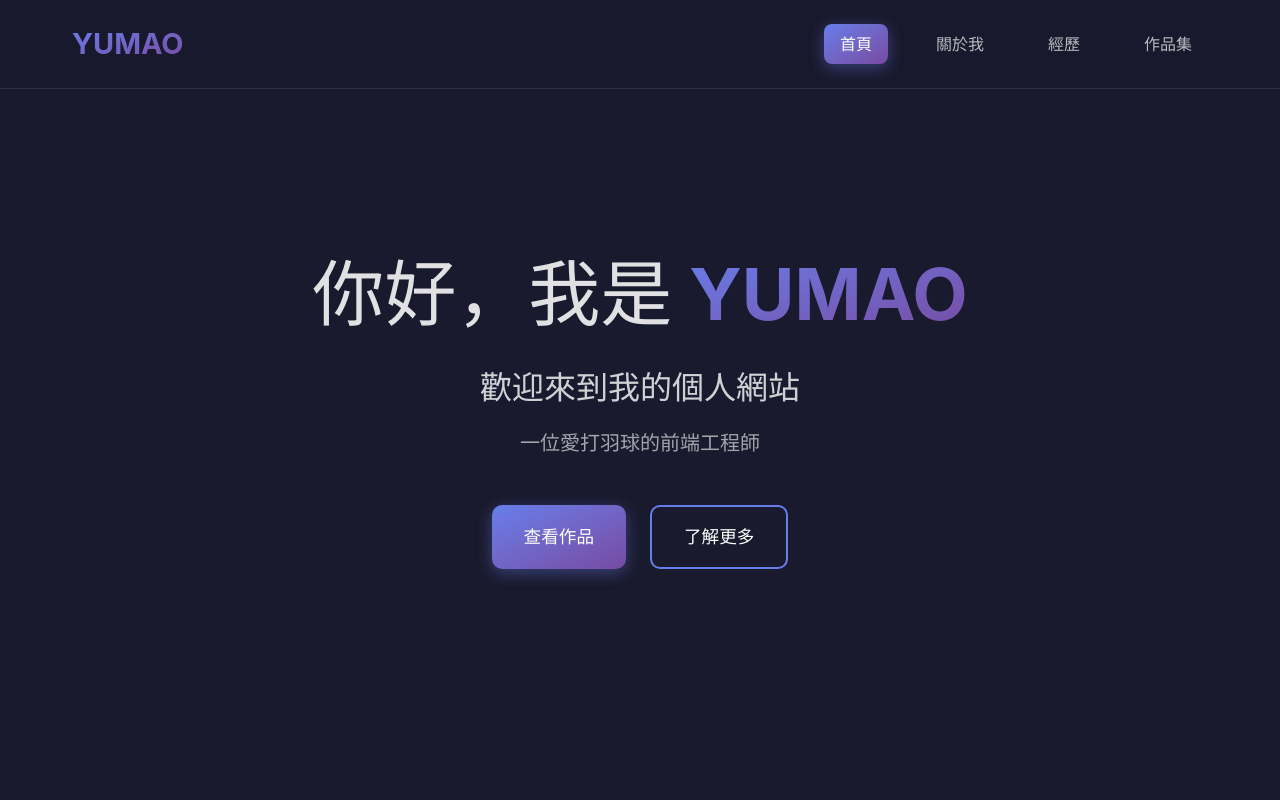
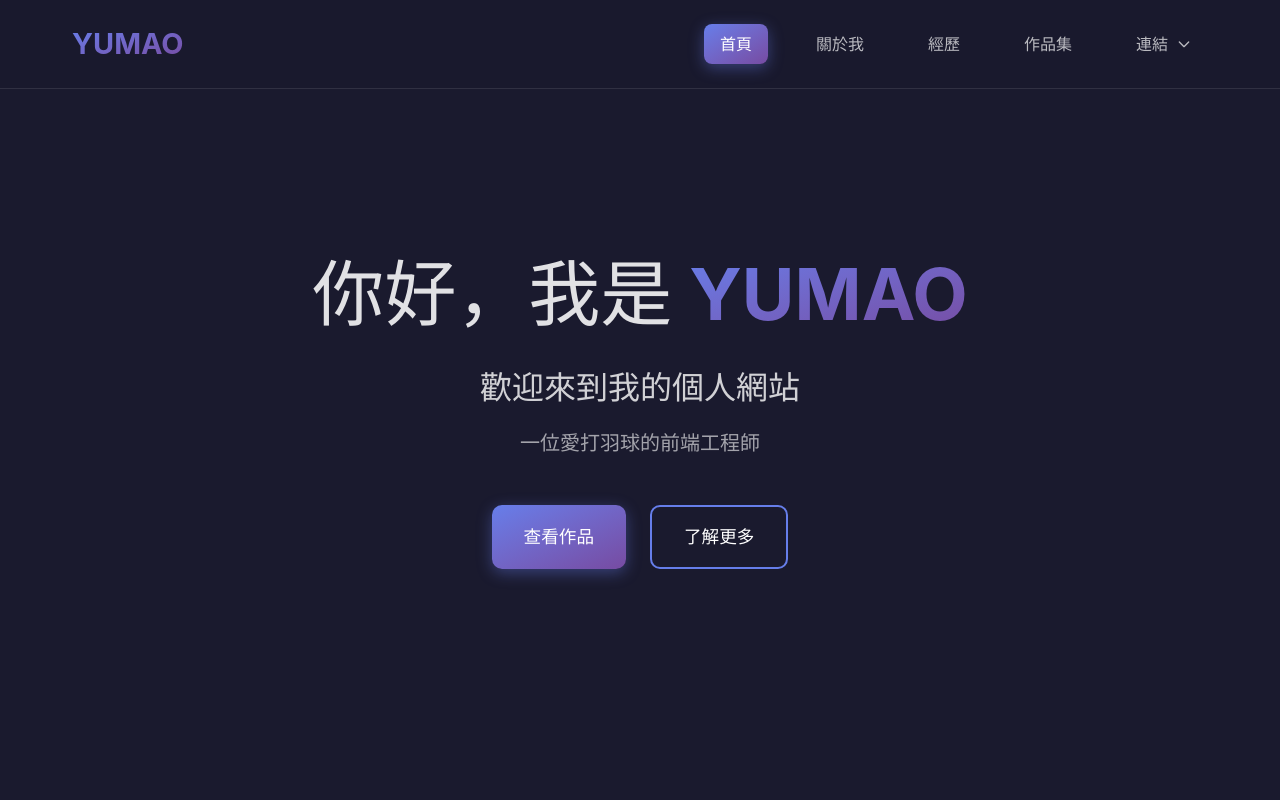
Before and after one commit to nkustyumao/yumao, a React (Vite) app: page / in a window 1280 px wide. Shown: the top 800 px of the page. Built offline with nearby package versions, Linux system fonts and the light colour scheme.

Commit message:
新增下拉選單功能於Header組件，並更新Portfolio組件中的專案描述內容。

```diff
--- a/src/components/Header.tsx
+++ b/src/components/Header.tsx
@@ -1,9 +1,13 @@
+import { useState } from "react";
+
 interface HeaderProps {
   activeSection: string;
   scrollToSection: (sectionId: string) => void;
 }
 
 const Header = ({ activeSection, scrollToSection }: HeaderProps) => {
+  const [isDropdownOpen, setIsDropdownOpen] = useState(false);
+
   return (
     <header className="fixed top-0 left-0 right-0 bg-[rgba(26,26,46,0.95)] backdrop-blur-[10px] border-b border-white/10 z-[1000]">
       <div className="max-w-[1200px] mx-auto py-6 px-8 flex justify-between items-center">
@@ -51,6 +55,84 @@
           >
             作品集
           </button>
+
+          {/* 下拉選單 */}
+          <div className="relative">
+            <button
+              className="py-2 px-4 border-0 text-base font-medium cursor-pointer transition-all duration-300 rounded-lg bg-transparent text-white/70 hover:text-white hover:bg-white/5 flex items-center gap-2"
+              onClick={() => setIsDropdownOpen(!isDropdownOpen)}
+              onBlur={() => setTimeout(() => setIsDropdownOpen(false), 200)}
+            >
+              連結
+              <svg
+                className={`w-4 h-4 transition-transform duration-300 ${isDropdownOpen ? 'rotate-180' : ''}`}
+                fill="none"
+                stroke="currentColor"
+                viewBox="0 0 24 24"
+              >
+                <path strokeLinecap="round" strokeLinejoin="round" strokeWidth={2} d="M19 9l-7 7-7-7" />
+              </svg>
+            </button>
+
+            {/* 下拉選單內容 */}
+            {isDropdownOpen && (
+              <div className="absolute top-full right-0 mt-2 w-48 bg-[rgba(26,26,46,0.98)] backdrop-blur-[10px] border border-white/10 rounded-lg shadow-[0_10px_30px_rgba(0,0,0,0.3)] overflow-hidden">
+                <a
+                  href="https://github.com/nkustyumao"
+                  target="_blank"
+                  rel="noopener noreferrer"
+                  className="flex items-center gap-3 px-4 py-3 text-white/70 hover:text-white hover:bg-white/5 transition-all duration-300 no-underline"
+                >
+                  <svg className="w-5 h-5" fill="currentColor" viewBox="0 0 24 24">
+                    <path d="M12 0c-6.626 0-12 5.373-12 12 0 5.302 3.438 9.8 8.207 11.387.599.111.793-.261.793-.577v-2.234c-3.338.726-4.033-1.416-4.033-1.416-.546-1.387-1.333-1.756-1.333-1.756-1.089-.745.083-.729.083-.729 1.205.084 1.839 1.237 1.839 1.237 1.07 1.834 2.807 1.304 3.492.997.107-.775.418-1.305.762-1.604-2.665-.305-5.467-1.334-5.467-5.931 0-1.311.469-2.381 1.236-3.221-.124-.303-.535-1.524.117-3.176 0 0 1.008-.322 3.301 1.23.957-.266 1.983-.399 3.003-.404 1.02.005 2.047.138 3.006.404 2.291-1.552 3.297-1.23 3.297-1.23.653 1.653.242 2.874.118 3.176.77.84 1.235 1.911 1.235 3.221 0 4.609-2.807 5.624-5.479 5.921.43.372.823 1.102.823 2.222v3.293c0 .319.192.694.801.576 4.765-1.589 8.199-6.086 8.199-11.386 0-6.627-5.373-12-12-12z"/>
+                  </svg>
+                  GitHub
+                </a>
+                <a
+                  href="https://www.linkedin.com/in/cheng-chieh-yu-369464270/"
+                  target="_blank"
+                  rel="noopener noreferrer"
+                  className="flex items-center gap-3 px-4 py-3 text-white/70 hover:text-white hover:bg-white/5 transition-all duration-300 no-underline"
+                >
+                  <svg className="w-5 h-5" fill="currentColor" viewBox="0 0 24 24">
+                    <path d="M20.447 20.452h-3.554v-5.569c0-1.328-.027-3.037-1.852-3.037-1.853 0-2.136 1.445-2.136 2.939v5.667H9.351V9h3.414v1.561h.046c.477-.9 1.637-1.85 3.37-1.85 3.601 0 4.267 2.37 4.267 5.455v6.286zM5.337 7.433c-1.144 0-2.063-.926-2.063-2.065 0-1.138.92-2.063 2.063-2.063 1.14 0 2.064.925 2.064 2.063 0 1.139-.925 2.065-2.064 2.065zm1.782 13.019H3.555V9h3.564v11.452zM22.225 0H1.771C.792 0 0 .774 0 1.729v20.542C0 23.227.792 24 1.771 24h20.451C23.2 24 24 23.227 24 22.271V1.729C24 .774 23.2 0 22.222 0h.003z"/>
+                  </svg>
+                  LinkedIn
+                </a>
+                <a
+                  href="https://www.youtube.com/@maomao99904"
+                  target="_blank"
+                  rel="noopener noreferrer"
+                  className="flex items-center gap-3 px-4 py-3 text-white/70 hover:text-white hover:bg-white/5 transition-all duration-300 no-underline"
+                >
+                  <svg className="w-5 h-5" fill="currentColor" viewBox="0 0 24 24">
+                    <path d="M23.498 6.186a3.016 3.016 0 0 0-2.122-2.136C19.505 3.545 12 3.545 12 3.545s-7.505 0-9.377.505A3.017 3.017 0 0 0 .502 6.186C0 8.07 0 12 0 12s0 3.93.502 5.814a3.016 3.016 0 0 0 2.122 2.136c1.871.505 9.376.505 9.376.505s7.505 0 9.377-.505a3.015 3.015 0 0 0 2.122-2.136C24 15.93 24 12 24 12s0-3.93-.502-5.814zM9.545 15.568V8.432L15.818 12l-6.273 3.568z"/>
+                  </svg>
+                  YouTube
+                </a>
+                {/* <a
+                  href="mailto:your.email@example.com"
+                  className="flex items-center gap-3 px-4 py-3 text-white/70 hover:text-white hover:bg-white/5 transition-all duration-300 no-underline"
+                >
+                  <svg className="w-5 h-5" fill="none" stroke="currentColor" viewBox="0 0 24 24">
+                    <path strokeLinecap="round" strokeLinejoin="round" strokeWidth={2} d="M3 8l7.89 5.26a2 2 0 002.22 0L21 8M5 19h14a2 2 0 002-2V7a2 2 0 00-2-2H5a2 2 0 00-2 2v10a2 2 0 002 2z" />
+                  </svg>
+                  Email
+                </a>
+                <a
+                  href="https://yourportfolio.com"
+                  target="_blank"
+                  rel="noopener noreferrer"
+                  className="flex items-center gap-3 px-4 py-3 text-white/70 hover:text-white hover:bg-white/5 transition-all duration-300 no-underline"
+                >
+                  <svg className="w-5 h-5" fill="none" stroke="currentColor" viewBox="0 0 24 24">
+                    <path strokeLinecap="round" strokeLinejoin="round" strokeWidth={2} d="M21 12a9 9 0 01-9 9m9-9a9 9 0 00-9-9m9 9H3m9 9a9 9 0 01-9-9m9 9c1.657 0 3-4.03 3-9s-1.343-9-3-9m0 18c-1.657 0-3-4.03-3-9s1.343-9 3-9m-9 9a9 9 0 019-9" />
+                  </svg>
+                  Website
+                </a> */}
+              </div>
+            )}
+          </div>
         </nav>
       </div>
     </header>
--- a/src/components/Portfolio.tsx
+++ b/src/components/Portfolio.tsx
@@ -45,8 +45,8 @@
               {/* Hover 狀態顯示詳細描述 */}
               <div className="hidden group-hover:block transition-all duration-300">
                 <p className="text-white/90 mb-4 leading-[1.8]">
-                  一個專為母嬰族群打造的電商平台，提供優質的母嬰用品購物體驗。採用 Next.js SSR 提升 SEO 效果，整合 React
-                  Query 進行高效資料管理，並使用 Bootstrap 與 CSS Modules 打造響應式介面。
+                  販售檸檬甜點為主的網路平台，有訂位系統、第三方支付。採用 Next.js SSR 提升 SEO 效果，整合 React Query
+                  進行高效資料管理，並使用 Bootstrap 與 CSS Modules 打造響應式介面。
                 </p>
               </div>
             </div>
@@ -78,8 +78,7 @@
               {/* Hover 狀態顯示詳細描述 */}
               <div className="hidden group-hover:block transition-all duration-300">
                 <p className="text-white/90 mb-4 leading-[1.8]">
-                  羽球活動資訊網站，展示了完整的響應式設計能力。運用原生 HTML、CSS 與 JavaScript
-                  打造流暢的使用者介面，並實現跨裝置的最佳瀏覽體驗。
+                  羽球排隊下場系統。使用 Next.js 做全端開發，並將人員、場地等等資料以 MySQL 做資料庫管理。
                 </p>
               </div>
             </div>
@@ -110,7 +109,7 @@
               {/* Hover 狀態顯示詳細描述 */}
               <div className="hidden group-hover:block transition-all duration-300">
                 <p className="text-white/90 mb-4 leading-[1.8]">
-                專案發想以遊戲與點陣圖風格去做設計，並且以諧音輸贏為網站名稱，希望讓使用者在瀏覽網站時，是以輕鬆且帶有點好奇的心情去操作，就如同在玩遊戲一樣。
+                  專案發想以遊戲與點陣圖風格去做設計，並且以諧音輸贏為網站名稱，希望讓使用者在瀏覽網站時，是以輕鬆且帶有點好奇的心情去操作，就如同在玩遊戲一樣。
                 </p>
               </div>
             </div>
```
